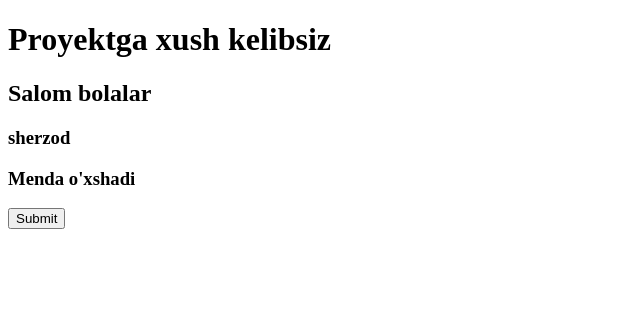
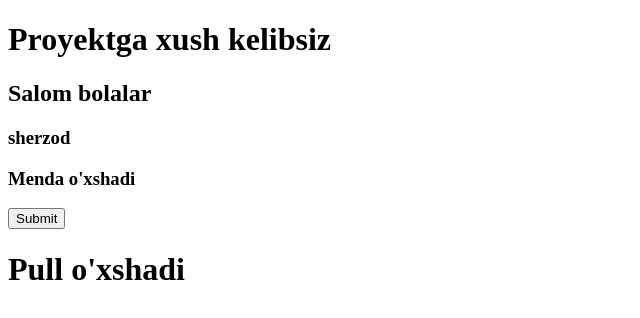
Before and after one commit to AshirovSherzod/project, a React (Vite) app: page / in a window 1280 px wide. Shown: the top 318 px of the page, without its empty margins (0-640 px from the left). Built offline with nearby package versions, Linux system fonts and the light colour scheme.

Commit message:
task done

```diff
--- a/src/App.jsx
+++ b/src/App.jsx
@@ -8,7 +8,9 @@ function App() {
       <h3>sherzod</h3>
       <h3>Menda o'xshadi</h3>
       <button>Submit</button>
+      <h1>Pull o'xshadi</h1>
     </>
+
   );
 }
 
```
